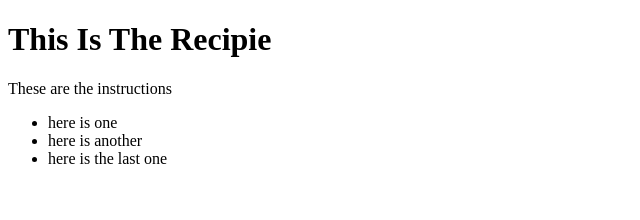
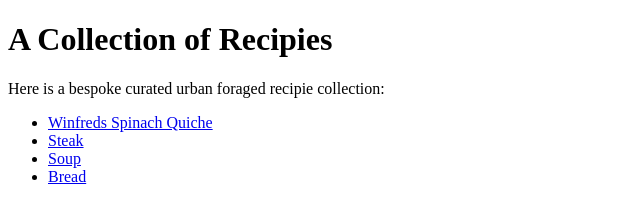
Before and after one commit to robinallison0/odin-recipies, a plain HTML site: page index.html in a window 1280 px wide. Shown: the whole page, without its empty margins (0-640 px from the left). Drawn offline with Linux system fonts and the light colour scheme.

Commit message:
forgot to update index.html

```diff
--- a/index.html
+++ b/index.html
@@ -7,12 +7,14 @@
     <title>Recipies</title>
 </head>
 <body>
-    <H1>This Is The Recipie</H1>
-    <P>These are the instructions</P>
+    <H1>A Collection of Recipies</H1>
+    <P>Here is a bespoke curated urban foraged recipie collection:</P>
     <ul>
-        <li>here is one</li>
-        <li>here is another</li>
-        <li>here is the last one</li>
+        <li><a href="spinach-quiche.html">Winfreds Spinach Quiche</a></li>
+        <li><a href="steak.html">Steak</a></li>
+        <li><a href="soup.html">Soup</a></li>
+        <li><a href="bread.html">Bread</a></li>
     </ul>
+
 </body>
 </html>
```
